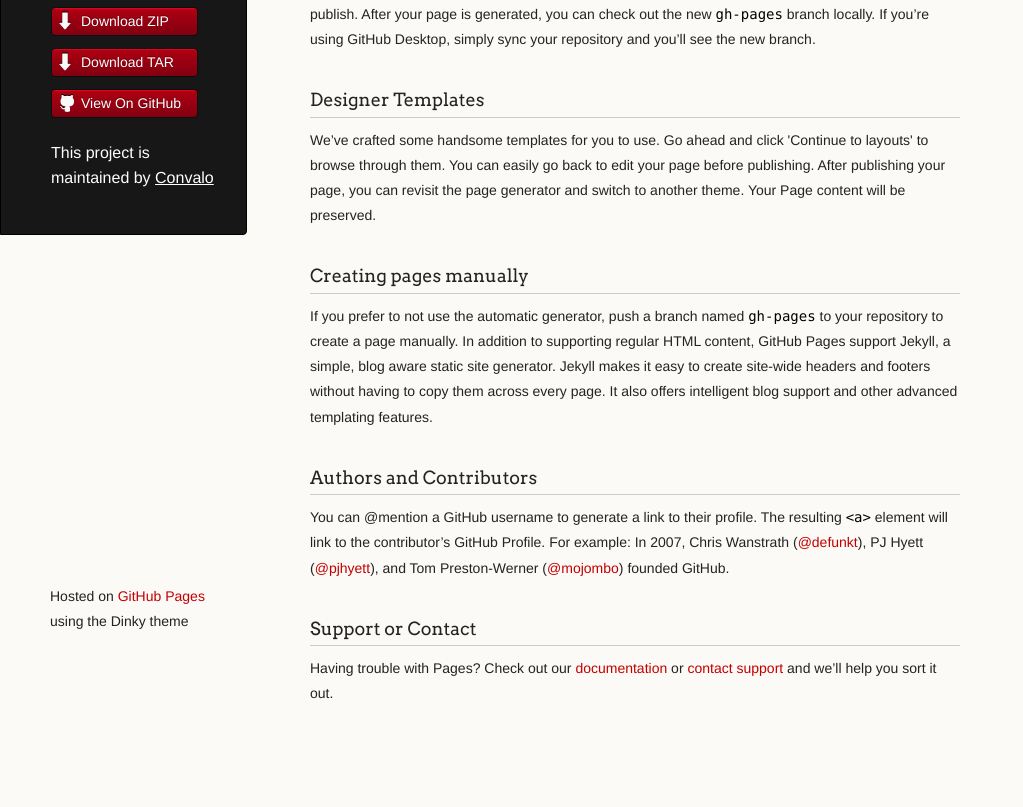
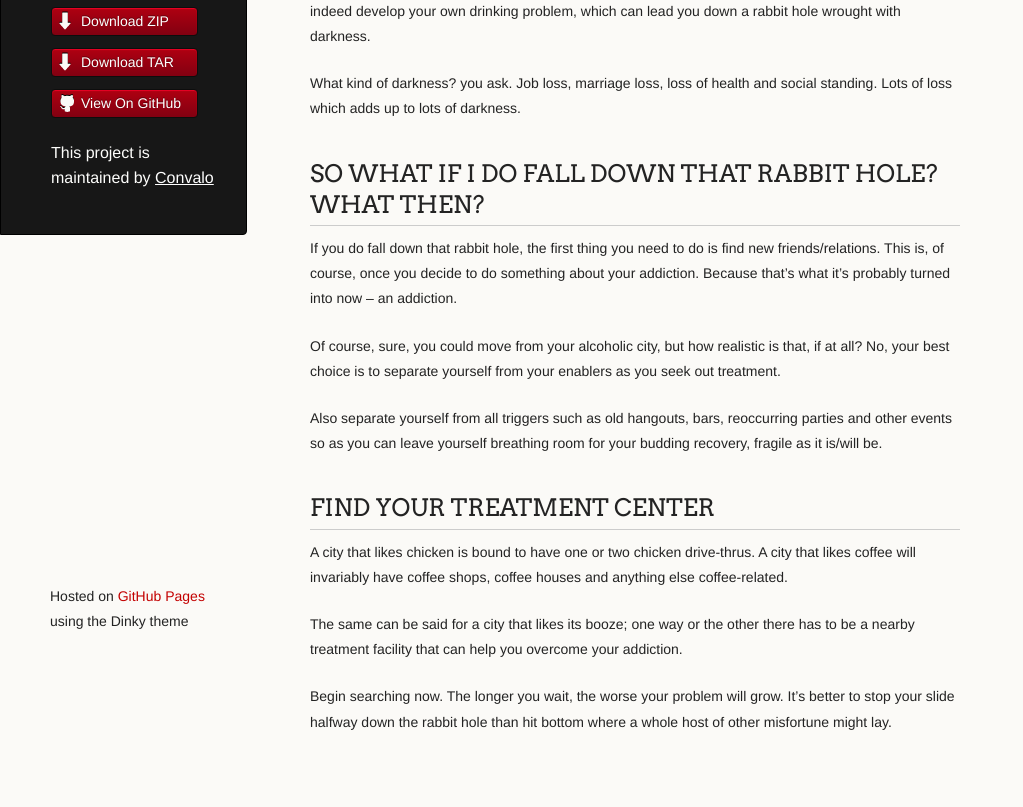
Before and after one commit to Convalo/alcoholiccity, a plain HTML site: page index.html in a window 1280 px wide. Shown: the part 134-941 px from the top of the page, without its empty margins (0-1023 px from the left). Before the commit the page ends 913 px from the top, so only its background shows below. Drawn offline with Linux system fonts and the light colour scheme.

```diff
--- a/index.html
+++ b/index.html
@@ -30,30 +30,31 @@
 
       </header>
       <section>
-        <h3>
-<a id="welcome-to-github-pages" class="anchor" href="#welcome-to-github-pages" aria-hidden="true"><span aria-hidden="true" class="octicon octicon-link"></span></a>Welcome to GitHub Pages.</h3>
+        <p>Believe it or not, there are cities in the U.S. which are known for their prodigiously voluminous drinking. Not in the least an honorary achievement, the amount one metropolis can put back is more ribbing than factual information. </p>
 
-<p>This automatic page generator is the easiest way to create beautiful pages for all of your projects. Author your page content here <a href="https://guides.github.com/features/mastering-markdown/">using GitHub Flavored Markdown</a>, select a template crafted by a designer, and publish. After your page is generated, you can check out the new <code>gh-pages</code> branch locally. If you’re using GitHub Desktop, simply sync your repository and you’ll see the new branch.</p>
+<p>Problem with this, though, is if you associate yourself with these bent-elbow stat makers, you might indeed develop your own drinking problem, which can lead you down a rabbit hole wrought with darkness.</p>
 
-<h3>
-<a id="designer-templates" class="anchor" href="#designer-templates" aria-hidden="true"><span aria-hidden="true" class="octicon octicon-link"></span></a>Designer Templates</h3>
+<p>What kind of darkness? you ask.
+Job loss, marriage loss, loss of health and social standing.
+Lots of loss which adds up to lots of darkness.</p>
 
-<p>We’ve crafted some handsome templates for you to use. Go ahead and click 'Continue to layouts' to browse through them. You can easily go back to edit your page before publishing. After publishing your page, you can revisit the page generator and switch to another theme. Your Page content will be preserved.</p>
+<h2>
+<a id="so-what-if-i-do-fall-down-that-rabbit-hole-what-then" class="anchor" href="#so-what-if-i-do-fall-down-that-rabbit-hole-what-then" aria-hidden="true"><span aria-hidden="true" class="octicon octicon-link"></span></a>SO WHAT IF I DO FALL DOWN THAT RABBIT HOLE? WHAT THEN?</h2>
 
-<h3>
-<a id="creating-pages-manually" class="anchor" href="#creating-pages-manually" aria-hidden="true"><span aria-hidden="true" class="octicon octicon-link"></span></a>Creating pages manually</h3>
+<p>If you do fall down that rabbit hole, the first thing you need to do is find new friends/relations. This is, of course, once you decide to do something about your addiction. Because that’s what it’s probably turned into now – an addiction.</p>
 
-<p>If you prefer to not use the automatic generator, push a branch named <code>gh-pages</code> to your repository to create a page manually. In addition to supporting regular HTML content, GitHub Pages support Jekyll, a simple, blog aware static site generator. Jekyll makes it easy to create site-wide headers and footers without having to copy them across every page. It also offers intelligent blog support and other advanced templating features.</p>
+<p>Of course, sure, you could move from your alcoholic city, but how realistic is that, if at all? No, your best choice is to separate yourself from your enablers as you seek out treatment.</p>
 
-<h3>
-<a id="authors-and-contributors" class="anchor" href="#authors-and-contributors" aria-hidden="true"><span aria-hidden="true" class="octicon octicon-link"></span></a>Authors and Contributors</h3>
+<p>Also separate yourself from all triggers such as old hangouts, bars, reoccurring parties and other events so as you can leave yourself breathing room for your budding recovery, fragile as it is/will be.</p>
 
-<p>You can @mention a GitHub username to generate a link to their profile. The resulting <code>&lt;a&gt;</code> element will link to the contributor’s GitHub Profile. For example: In 2007, Chris Wanstrath (<a href="https://github.com/defunkt" class="user-mention">@defunkt</a>), PJ Hyett (<a href="https://github.com/pjhyett" class="user-mention">@pjhyett</a>), and Tom Preston-Werner (<a href="https://github.com/mojombo" class="user-mention">@mojombo</a>) founded GitHub.</p>
+<h2>
+<a id="find-your-treatment-center" class="anchor" href="#find-your-treatment-center" aria-hidden="true"><span aria-hidden="true" class="octicon octicon-link"></span></a>FIND YOUR TREATMENT CENTER</h2>
 
-<h3>
-<a id="support-or-contact" class="anchor" href="#support-or-contact" aria-hidden="true"><span aria-hidden="true" class="octicon octicon-link"></span></a>Support or Contact</h3>
+<p>A city that likes chicken is bound to have one or two chicken drive-thrus. A city that likes coffee will invariably have coffee shops, coffee houses and anything else coffee-related.</p>
 
-<p>Having trouble with Pages? Check out our <a href="https://help.github.com/pages">documentation</a> or <a href="https://github.com/contact">contact support</a> and we’ll help you sort it out.</p>
+<p>The same can be said for a city that likes its booze; one way or the other there has to be a nearby treatment facility that can help you overcome your addiction.</p>
+
+<p>Begin searching now. The longer you wait, the worse your problem will grow. It’s better to stop your slide halfway down the rabbit hole than hit bottom where a whole host of other misfortune might lay.</p>
       </section>
       <footer>
         <p><small>Hosted on <a href="https://pages.github.com">GitHub Pages</a> using the Dinky theme</small></p>
```
Also changed, not shown: params.json (+1 -1 lines).
